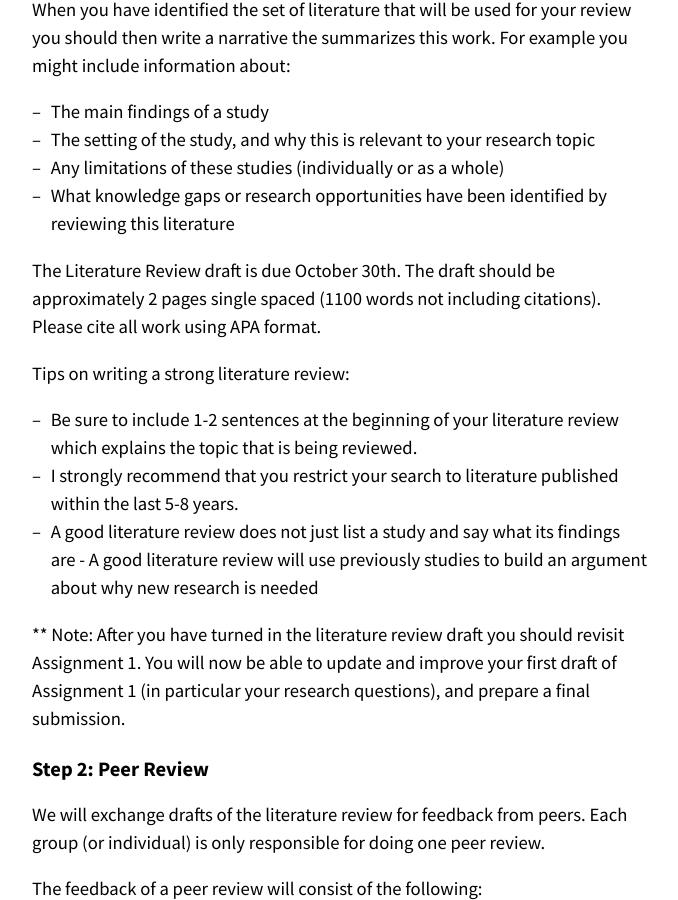
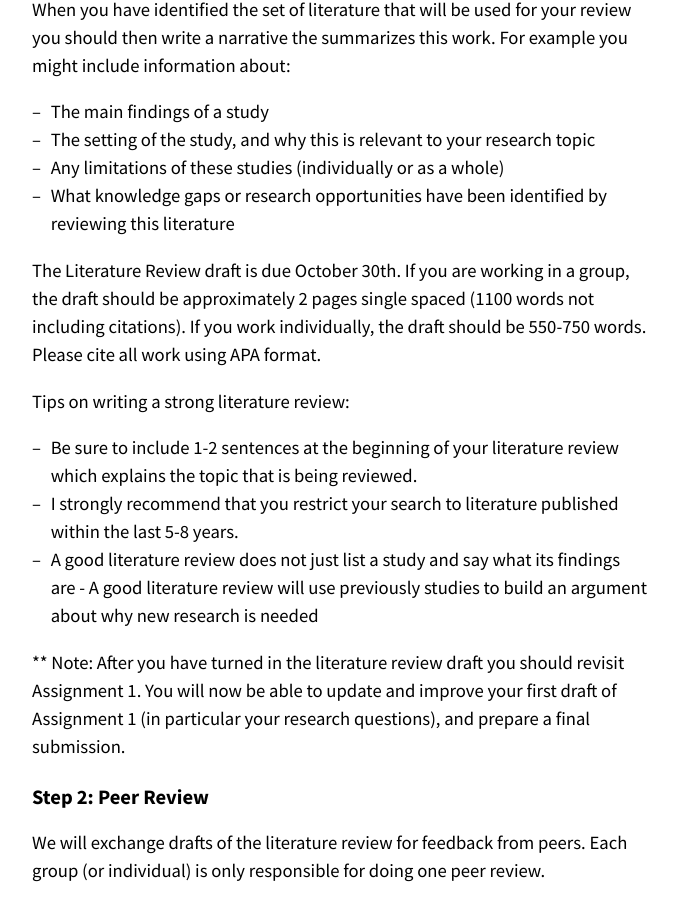
Before and after one commit to nniiicc/LIS-570-Au2020, a Jekyll site: the page built from Asg-2.md, in a window 1280 px wide and 900 px high, scrolled down 1720 px. Shown: the whole window, without its empty margins (300-978 px from the left). Built offline with Jekyll 4.4.1, drawn with Linux system fonts in a browser that asks for light colours; our own code applies the rules of GitHub Pages for plain Markdown files.

Commit message:
Update Asg-2.md

```diff
--- a/Asg-2.md
+++ b/Asg-2.md
@@ -41,7 +41,7 @@ When you have identified the set of literature that will be used for your review
 - Any limitations of these studies (individually or as a whole)
 - What knowledge gaps or research opportunities have been identified by reviewing this literature
 
-The Literature Review draft is due October 30th. The draft should be approximately 2 pages single spaced (1100 words not including citations). Please cite all work using APA format.
+The Literature Review draft is due October 30th. If you are working in a group, the draft should be approximately 2 pages single spaced (1100 words not including citations). If you work individually, the draft should be 550-750 words. Please cite all work using APA format.
 
 Tips on writing a strong literature review:
 - Be sure to include 1-2 sentences at the beginning of your literature review which explains the topic that is being reviewed.
```
